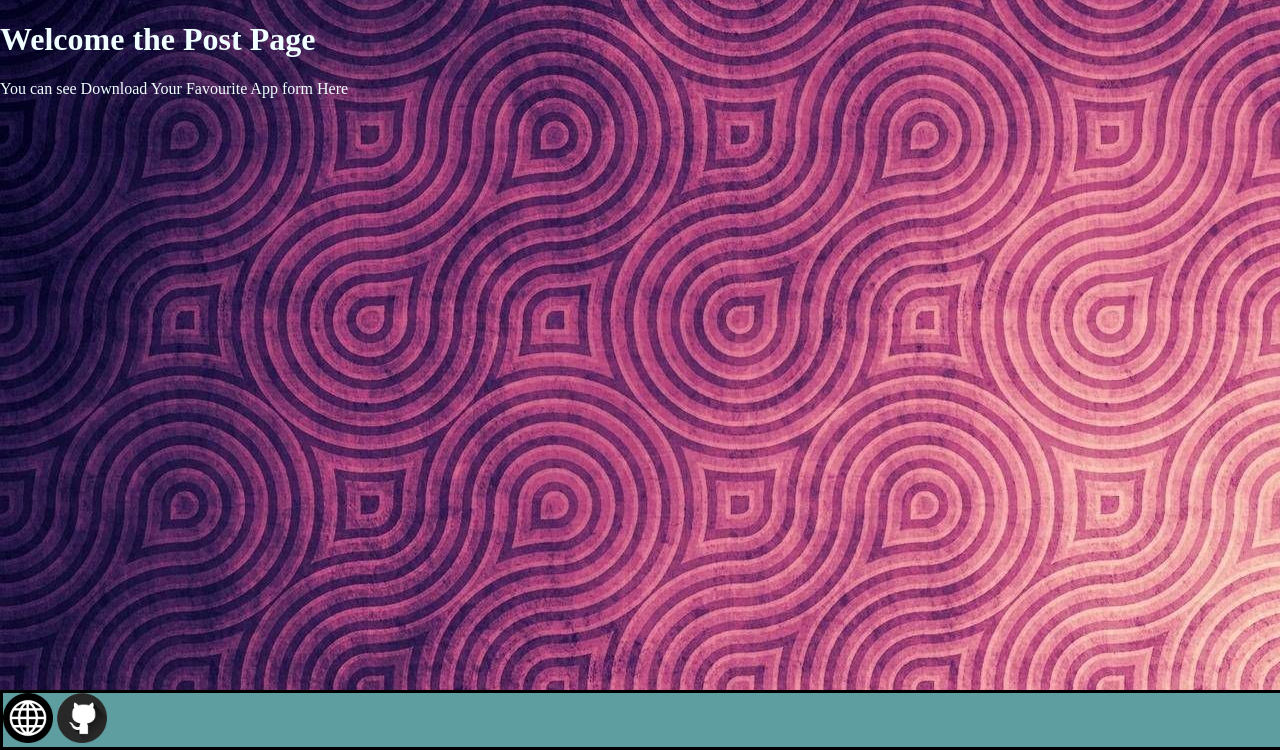
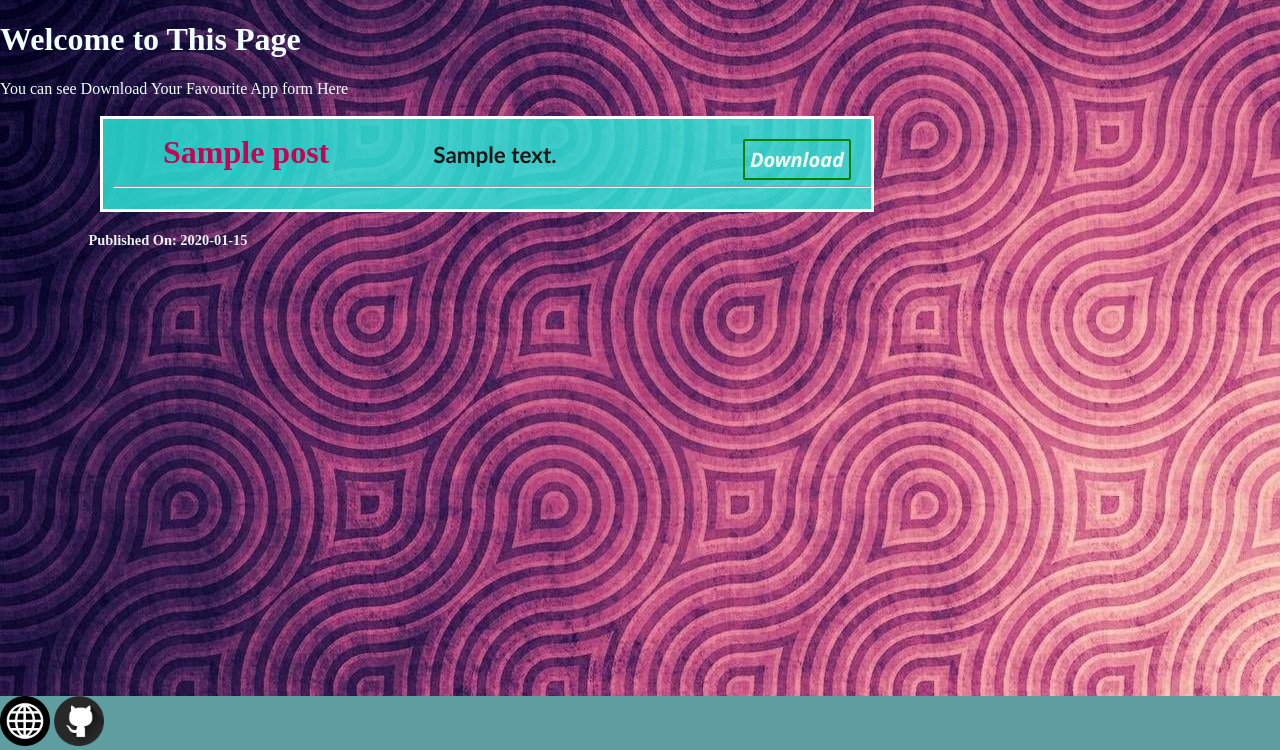
Before and after one commit to Saptarshi-Chakraborty-sb/flask-website-sc, a Flask app: template templates/post.html in a window 1280 px wide. Shown: the part 50-800 px from the top of the page. Run offline with Flask 2, Linux system fonts and the light colour scheme; the template is opened without the code that fills it: values that come from a table or form of the project are taken from there, others are empty; tables that the repository leaves empty hold one stand-in row (values such as "Sample post"); parts of the project's set-up code (start-up, migrations or seed data) failed here and were passed over.

Commit message:
Static Folder Removed Temporarily. Added 'Fetching Data form Database' in home page and post page. Design of Contact, Index and Post are Modified. -sc

```diff
--- a/main.py
+++ b/main.py
@@ -1,17 +1,29 @@
+import email
+from os import name
 from flask import Flask, render_template, request
 from flask.signals import message_flashed
 from flask_sqlalchemy import SQLAlchemy
-from datetime import datetime
+from datetime import date, datetime
+from flask_mail import Mail, Message
 import json
 
 
-with open('saptarshi.json','r') as c:
-    params = json.load(c) ["params"]
+with open('saptarshi.json', 'r') as c:
+    params = json.load(c)["params"]
+
 app = Flask(__name__)
+app.config.update(
+    MAIL_SERVER='smtp.gmail.com',
+    MAIL_PORT=456,
+    MAIL_USE_SSL='True',
+    MAIL_USERNAME=params['email-user'],
+    MAIL_PASSWORD=params['email-password']
+)
+mail = Mail(app)
+
 app.config['SQLALCHEMY_DATABASE_URI'] = params['database_uri']
 db = SQLAlchemy(app)
 # Note: If "No Module named MySQldb" error comes run "pip install mysqlclient" in Windows Powershell Admin
-
 
 class Contacts(db.Model):
     sno = db.Column(db.Integer, nullable=False, primary_key=True)
@@ -21,46 +33,67 @@ class Contacts(db.Model):
     msg = db.Column(db.String(150), nullable=False, primary_key=False)
     date = db.Column(db.String(17), nullable=True, primary_key=False)
 
-
-# Home Page
-@app.route("/")
-def home():
-    return render_template('index.html')
+class Posts(db.Model):
+    sno = db.Column(db.Integer, nullable=False, primary_key=True)
+    title = db.Column(db.String(50), nullable=False, primary_key=False)
+    slug = db.Column(db.String(30), nullable=False, primary_key=False)
+    dn_link = db.Column(db.String(100), nullable=False, primary_key=False)
+    img_link = db.Column(db.String(30), nullable=False, primary_key=False)
+    details = db.Column(db.String(500), nullable=False, primary_key=False)
+    date = db.Column(db.String(17), nullable=True, primary_key=False)
 
 
-# Contact Page
+# ~~~~ Home Page ~~~~
+@app.route("/")
+def home_route():
+    posts=Posts.query.filter_by().all()
+    return render_template('index.html',params=params,posts=posts)
+
+
+# ~~~~ Contact Page ~~~~
 @app.route("/contact", methods=['GET', 'POST'])
-def contact():
+def contact_route():
     if(request.method == 'POST'):
         name = request.form.get('name')
         phone = request.form.get('phone')
         email = request.form.get('email')
         message = request.form.get('message')
-
-        entry = Contacts(name=name, email=email, phone_num=phone, msg=message,date=datetime.now())
+# Push to Database
+        entry = Contacts(name=name, email=email, phone_num=phone,
+                         msg=message, date=datetime.now())
         db.session.add(entry)
         db.session.commit()
 
-    return render_template('contact.html')
+        # mail.send_message('New Response in Website, form '+ name,
+        #           sender=name,
+        #           recipients=[params['email-user']],
+        #           body="New Responce form Contacts"+"\n" + "Name : " + name + "\n" + "Email : " + email + "\n" + "Message : " + message
+        #           )
+    return render_template('contact.html',params=params)
 
 
-# Log In Page
+# ~~~~ Log In Page ~~~~~
 @app.route("/login")
-def login():
-    return render_template('login.html')
+def login_route():
+    return render_template('login.html',params=params)
 
 
-# Posts Page
-@app.route("/post")
-def posts():
-    return render_template('post.html')
+# ~~~~ Posts Page ~~~~
+@app.route("/post/<string:post_slug>", methods=['GET'])
+def posts_route(post_slug):
+    post=Posts.query.filter_by(slug=post_slug).first()
 
-# Dashboard Page
+
+
+
+    return render_template('post.html',params=params,post=post)
+
+# ~~~~ Dashboard Page ~~~~
 
 
 @app.route("/dashboard")
-def dashboard():
-    return render_template('dashboard.html')
+def dashboard_route():
+    return render_template('dashboard.html',params=params)
 
 
 app.run(debug=True)
--- a/templates/post.html
+++ b/templates/post.html
@@ -6,7 +6,7 @@
     <meta http-equiv="X-UA-Compatible" content="IE=edge">
     <meta name="viewport" content="width=device-width, initial-scale=1.0">
     <link rel="shortcut icon" type="image/png" href="{{ url_for('static', filename='logo.png')}}" />
-    <title>Posts</title>
+    <title>Android Apps</title>
     <style>
         /* ~~~~~~~  Template CSS Start  ~~~~~~~~ */
 
@@ -53,7 +53,7 @@
         }
 
         .footer {
-            border: 3px solid Black;
+            /* border: 3px solid Black; */
             background-color: cadetblue;
             width: 100%;
             position: fixed;
@@ -68,6 +68,75 @@
             margin: auto;
         }
         /* ~~~~~~~  Template CSS End  ~~~~~~~~ */
+
+        .posts {
+            border: 3px solid white;
+            background-color: rgba(42, 236, 220, 0.815);
+            color: rgb(197, 2, 83);
+            display: inline-block;
+            width: 60%;
+            padding: 0%;
+            margin: 2px 25px 5px 100px;
+        }
+
+        .posts img {
+            width: 0vw;
+            margin: 5px;
+            float: left;
+        }
+
+        .posts .h {
+            font-weight: bolder;
+            font-size: 200%;
+            display: inline-block;
+            margin: 15px 50px;
+        }
+
+        .posts .d {
+            font-family: 'Trebuchet MS', 'Lucida Sans Unicode', 'Lucida Grande', 'Lucida Sans', Arial, sans-serif;
+            font-weight: bolder;
+            color: rgb(24, 21, 21);
+            font-size: 140%;
+            display: inline-block;
+            margin: 15px 50px;
+        }
+
+        .date {
+            font-weight: bolder;
+            color: rgb(237, 237, 235);
+            font-size: 90%;
+            display: inline-block;
+            position: relative;
+            top: 0%;
+            right: -3%;
+            margin: 15px 50px;
+        }
+
+        .posts a,
+        .post a:active {
+            border: 2px solid green;
+            border-radius: 2px;
+            font-size: 20px;
+            font-weight: bolder;
+            font-style: oblique;
+            font-family: 'Segoe UI', Tahoma, Geneva, Verdana, sans-serif;
+            text-decoration: none;
+            color: honeydew;
+            padding: 5px;
+            margin: auto auto;
+            margin-top: 20px;
+            margin-right: 20px;
+            float: right;
+        }
+
+        hr {
+            padding: 0%;
+            margin: 0%;
+        }
+
+        .download {
+            background-color: violet;
+        }
     </style>
 </head>
 
@@ -81,13 +150,21 @@
         </div>
     </div>
     <div class="body">
-        <h1>Welcome the Post Page</h1>
+        <h1>Welcome to This Page</h1>
         <p>You can see Download Your Favourite App form Here</p>
     </div>
-
-    <div class="footer">
-        <a href="https://saptarshichakraborty.wix.com/tgsweb" target="_blank" id="img1"><img src="{{ url_for('static', filename='website_icon.png')}}" alt="My Online Website" height="50px" width="50px"></a>
-        <a href="https://github.com/Saptarshi-Chakraborty-sb" target="_blank" id="img2"><img src="{{ url_for('static', filename='github_icon.png')}}" alt="My Online Website" height="50px" width="50px"></a>
+    <div class="posts">
+        <img href="{{ url_for('static', filename='logo.png')}}" alt="logo " height="80px " width="80px ">
+        <p class="h ">{{post.title}}</p>
+        <a href="{{post.dn_link}} " target="_blank " id="download">Download</a>
+        <p class="d ">{{post.details}}</p>
+        <hr>
+    </div>
+    <br>
+    <p class="date ">Published On: {{post.date}}</p>
+    <div class="footer ">
+        <a href="https://saptarshichakraborty.wix.com/tgsweb " target="_blank " id="img1 "><img src="{{ url_for( 'static', filename='website_icon.png' )}} " alt="My Online Website " height="50px " width="50px "></a>
+        <a href="https://github.com/Saptarshi-Chakraborty-sb " target="_blank " id="img2 "><img src="{{ url_for( 'static', filename='github_icon.png' )}} " alt="My Online Website " height="50px " width="50px "></a>
     </div>
 </body>
 
```
Also changed, not shown: templates/contact.html (+30 -14 lines), templates/index.html (+76 -6 lines).
